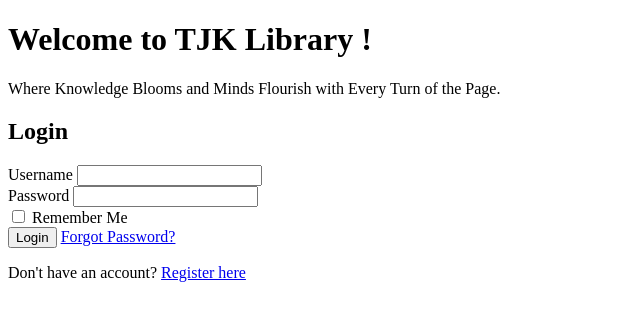
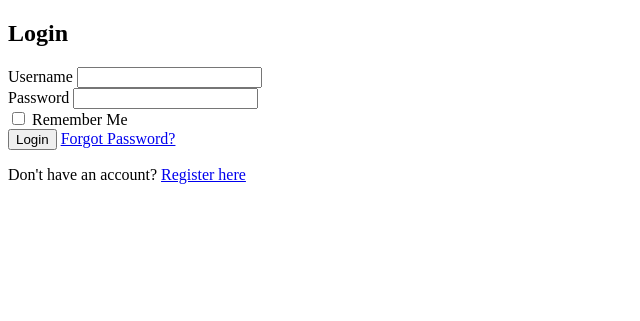
Before and after one commit to ThejanDulara/Group_1, a Django app: template lims_portal/lims_app/templates/lims_app/login.html in a window 1280 px wide. Shown: the top 321 px of the page, without its empty margins (0-640 px from the left). Run offline with Django 3.2, Linux system fonts and the light colour scheme; the template is opened without the code that fills it, so the values that code supplies are empty.

Commit message:
login page

```diff
--- a/lims_portal/lims_app/templates/lims_app/login.html
+++ b/lims_portal/lims_app/templates/lims_app/login.html
@@ -8,10 +8,6 @@
     <link rel="stylesheet" href="{% static 'CSS/Login.css' %}">
 </head>
 <body>
-    <header class="welcome-header">
-        <h1>Welcome to TJK Library !</h1>
-        <p>Where Knowledge Blooms and Minds Flourish with Every Turn of the Page.</p>
-    </header>
     <div class="login-container">
         <h2>Login</h2>
         <form action="{% url 'login' %}" method="post">
```
Also changed, not shown: lims_portal/static/images/background.jpeg (added).
